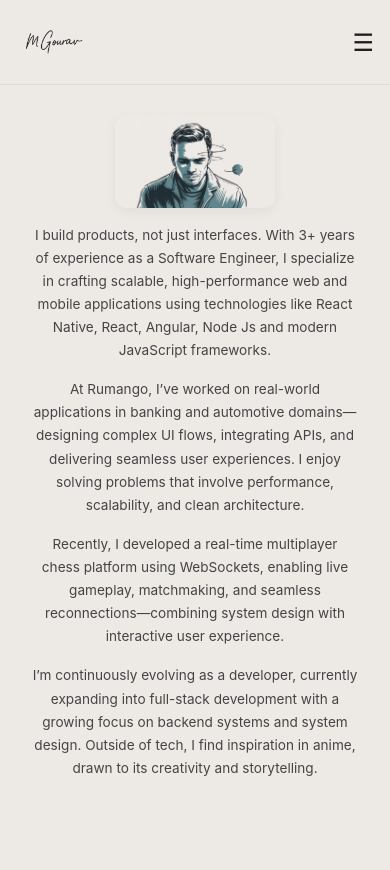
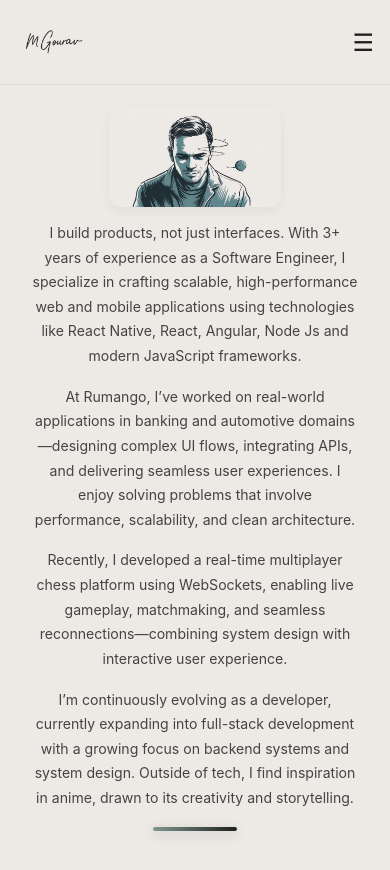
Before and after one commit to gourav1405/portfolio, a React (Vite) app: page /about in a window 390 px wide. Shown: the top 870 px of the page. Before the commit the page ends 844 px from the top, so only its background shows below. Built offline with nearby package versions, Linux system fonts and the light colour scheme.

Commit message:
fix: about page style

```diff
--- a/src/components/Home.jsx
+++ b/src/components/Home.jsx
@@ -170,7 +170,7 @@ export default function HomePage() {
           </span>
           <div className="footer-icons" ref={footerRightRef}>
             <a
-              href="https://github.com/gourav0514"
+              href="https://github.com/gourav1405"
               target="_blank"
               rel="noreferrer"
             >
--- a/src/styles/about.css
+++ b/src/styles/about.css
@@ -126,55 +126,82 @@
 
 @media (max-width: 768px) {
   .about-wrapper {
-    padding-top: 74px;
+    padding-top: 82px;
+    min-height: auto;
   }
 
   .about-container {
-    min-height: calc(100vh - 74px);
-    height: calc(100vh - 74px);
+    min-height: calc(100dvh - 82px);
+    height: auto;
     overflow-x: hidden;
     overflow-y: auto;
   }
 
   .about-section {
-    padding: 2.6rem 1rem 1.8rem;
+    align-items: center;
+    justify-content: flex-start;
+    padding: 2.2rem 1rem 3rem;
     gap: 1rem;
     min-width: 100%;
   }
+
   .about-image img {
-    max-width: 180px;
+    max-width: 190px;
   }
+
   .about-text {
     max-width: 100%;
+    padding-bottom: 2rem;
   }
+
   .about-text h2 {
     font-size: 1.5rem;
   }
+
   .about-text p {
     font-size: 0.9rem;
+  }
+
+  .scroll-indicator {
+    width: 96px;
+    min-width: 96px;
+    margin-left: auto;
+    margin-right: auto;
   }
 }
 
 @media (max-width: 480px) {
   .about-wrapper {
-    padding-top: 68px;
+    padding-top: 78px;
   }
 
   .about-section {
-    padding: 2.4rem 1rem 1.6rem;
-    gap: 1rem;
+    padding: 1.8rem 1rem 3.25rem;
+    gap: 0.9rem;
   }
+
   .about-image img {
-    max-width: 160px;
+    max-width: 172px;
   }
+
   .about-text {
     padding: 0 1rem;
     max-width: 100%;
+    padding-bottom: 2.4rem;
   }
+
   .about-text h2 {
     font-size: 1.25rem;
   }
+
   .about-text p {
-    font-size: 0.85rem;
+    font-size: 0.88rem;
+    line-height: 1.75;
+  }
+
+  .scroll-indicator {
+    width: 84px;
+    min-width: 84px;
+    margin-top: 1rem;
   }
 }
```
